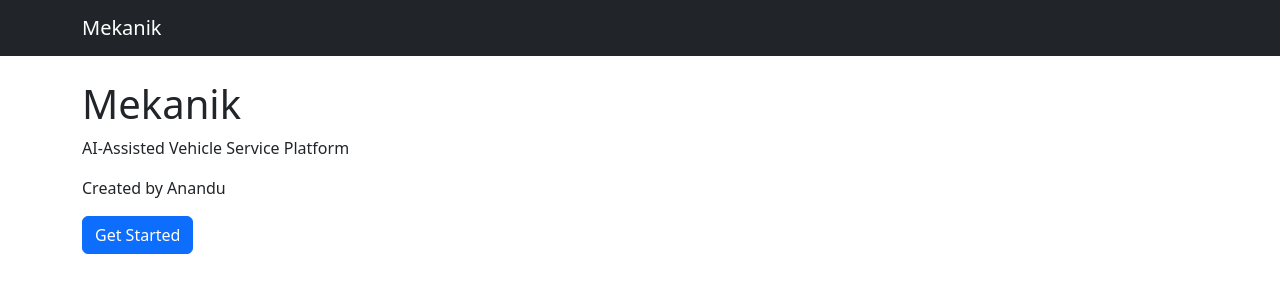
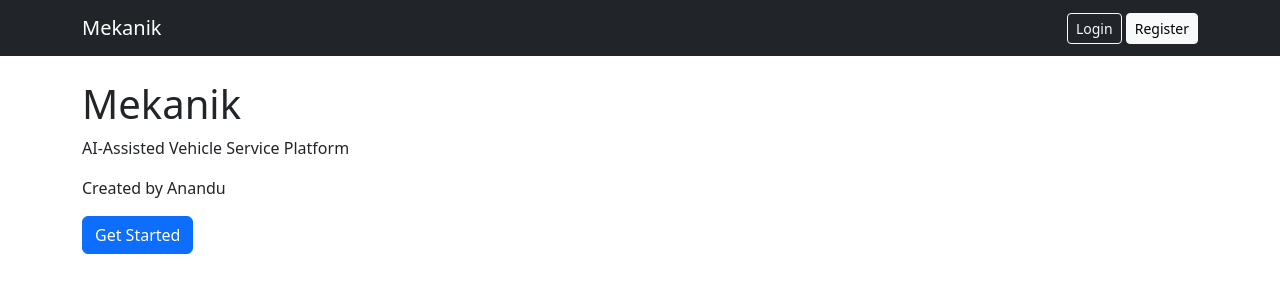
Before and after one commit to anandupanickar27-hue/mekanik-ai-vehicle-service-platform, a Flask app: page / in a window 1280 px wide. Shown: the top 300 px of the page. Run offline with Flask 3, Linux system fonts and the light colour scheme.

Commit message:
add login or register page

```diff
--- a/app/routes.py
+++ b/app/routes.py
@@ -8,3 +8,11 @@ def home():
         platform_name="Mekanik",
         owner="Anandu"
     )
+@app.route("/login")
+def login():
+    return render_template("login.html")
+
+
+@app.route("/register")
+def register():
+    return render_template("register.html")
--- a/app/templates/base.html
+++ b/app/templates/base.html
@@ -8,12 +8,20 @@
 <body>
 
     <nav class="navbar navbar-dark bg-dark">
-        <div class="container">
-            <span class="navbar-brand">
-                Mekanik
-            </span>
+    <div class="container">
+        <a class="navbar-brand" href="/">Mekanik</a>
+
+        <div>
+            <a class="btn btn-outline-light btn-sm" href="/login">
+                Login
+            </a>
+
+            <a class="btn btn-light btn-sm" href="/register">
+                Register
+            </a>
         </div>
-    </nav>
+    </div>
+</nav>
 
     <div class="container mt-4">
 
--- /dev/null
+++ b/app/templates/login.html
@@ -0,0 +1,5 @@
+{%extends "base.html" %}
+
+{% block content %}
+<h2>Login Page</h2>
+{% endblock %}
--- /dev/null
+++ b/app/templates/register.html
@@ -0,0 +1,5 @@
+{% extends "base.html" %}
+
+{% block content %}
+<h2>Register Page</h2>
+{% endblock %}
```
